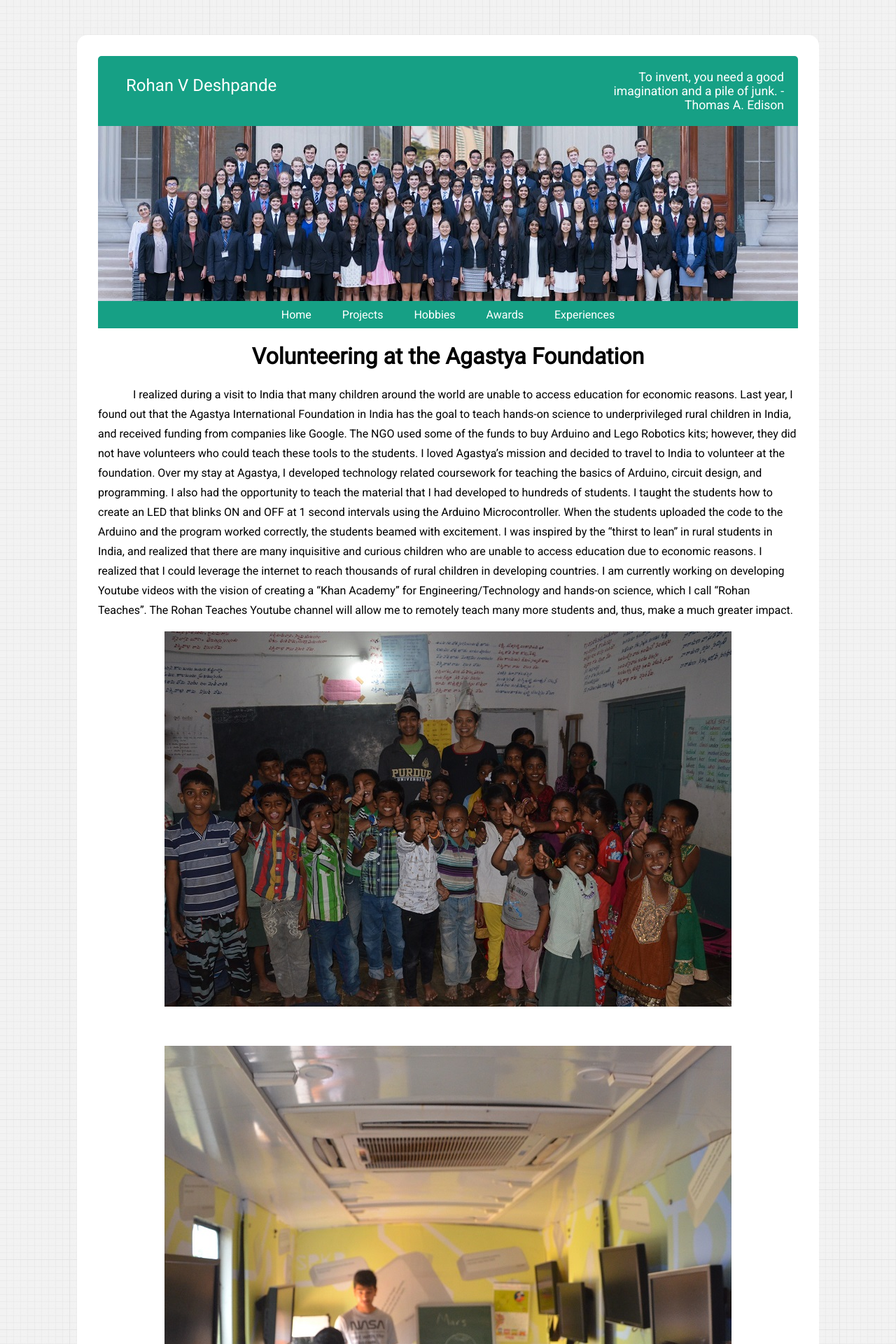
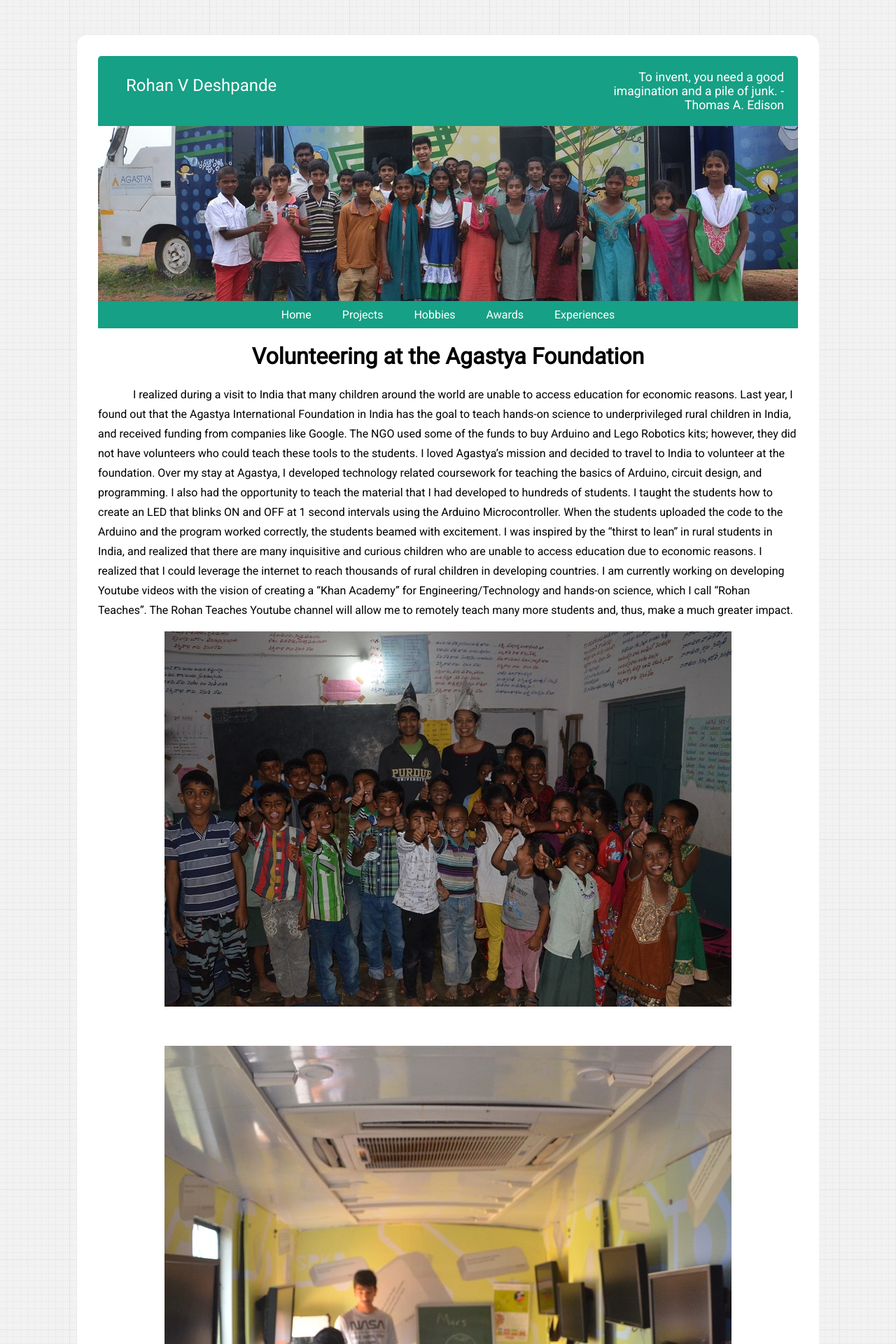
Before and after one commit to RohanVDeshpande/RohanVDeshpande.github.io, a Jekyll site: the page built from _posts/Experiences/2017-9-13-Agastya.md, in a window 1280 px wide. Shown: the top 1920 px of the page at 70% size. Built offline with Jekyll 4.4.1, drawn with Linux system fonts in a browser that asks for light colours.

Commit message:
Agastya Page Banner

```diff
--- a/_posts/Experiences/2017-9-13-Agastya.md
+++ b/_posts/Experiences/2017-9-13-Agastya.md
@@ -2,7 +2,7 @@
 layout: ProjectTemp
 title: Volunteering at the Agastya Foundation
 imagepath: "/assets/img/TennisIcon.JPG"
-headerimg: "/assets/img/RSIBanner.jpg"
+headerimg: "/assets/img/Agastya/AgastyaBanner.jpg"
 desciption: I have played tennis since age 5 and was on the Phillips middle school tennis team. I also learned to play golf in 4th grade. Last year I played on East Chapel Hill High golf team (JV).
 category: XP
 ---
```
Also changed, not shown: assets/img/Agastya/AgastyaBanner.jpg (added).
